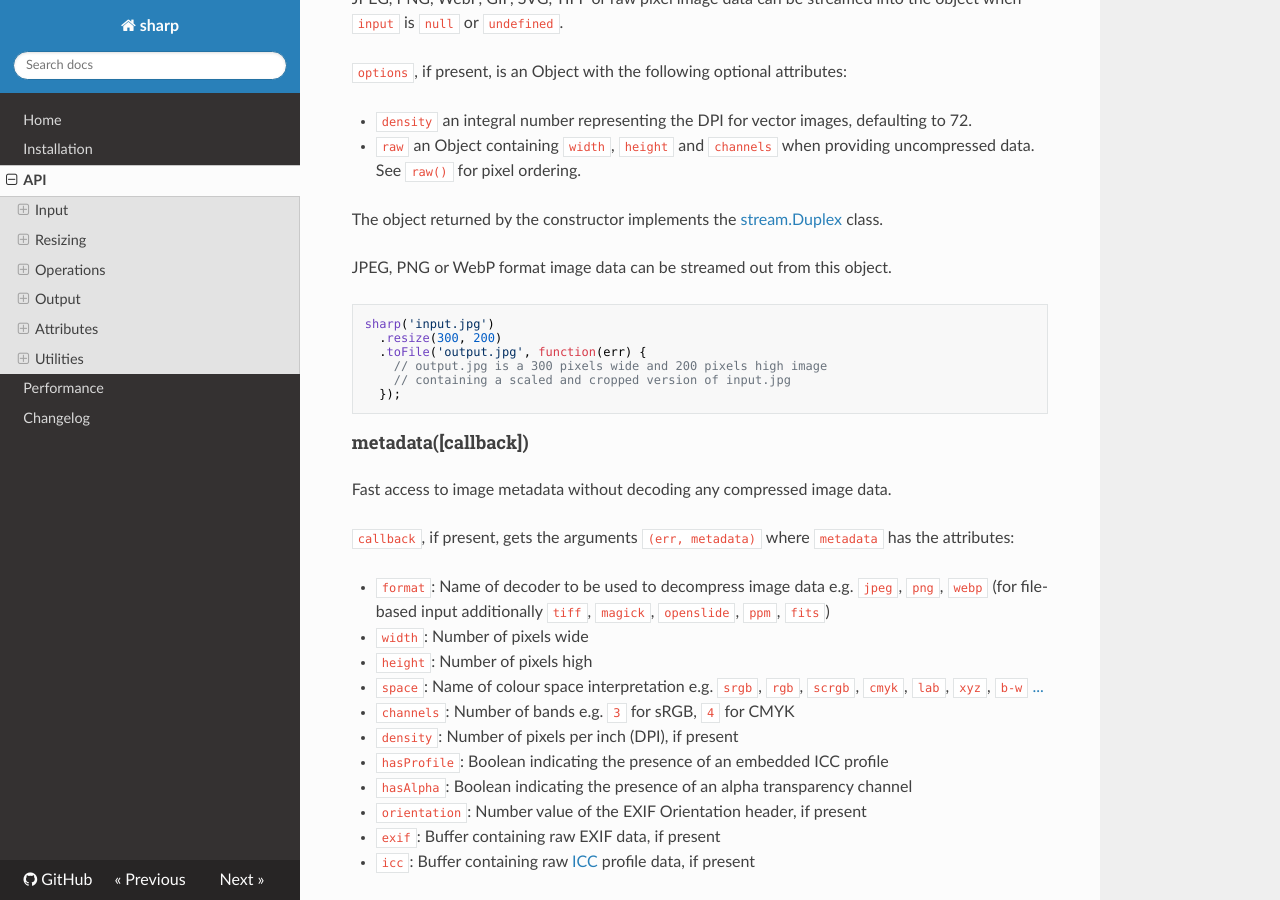
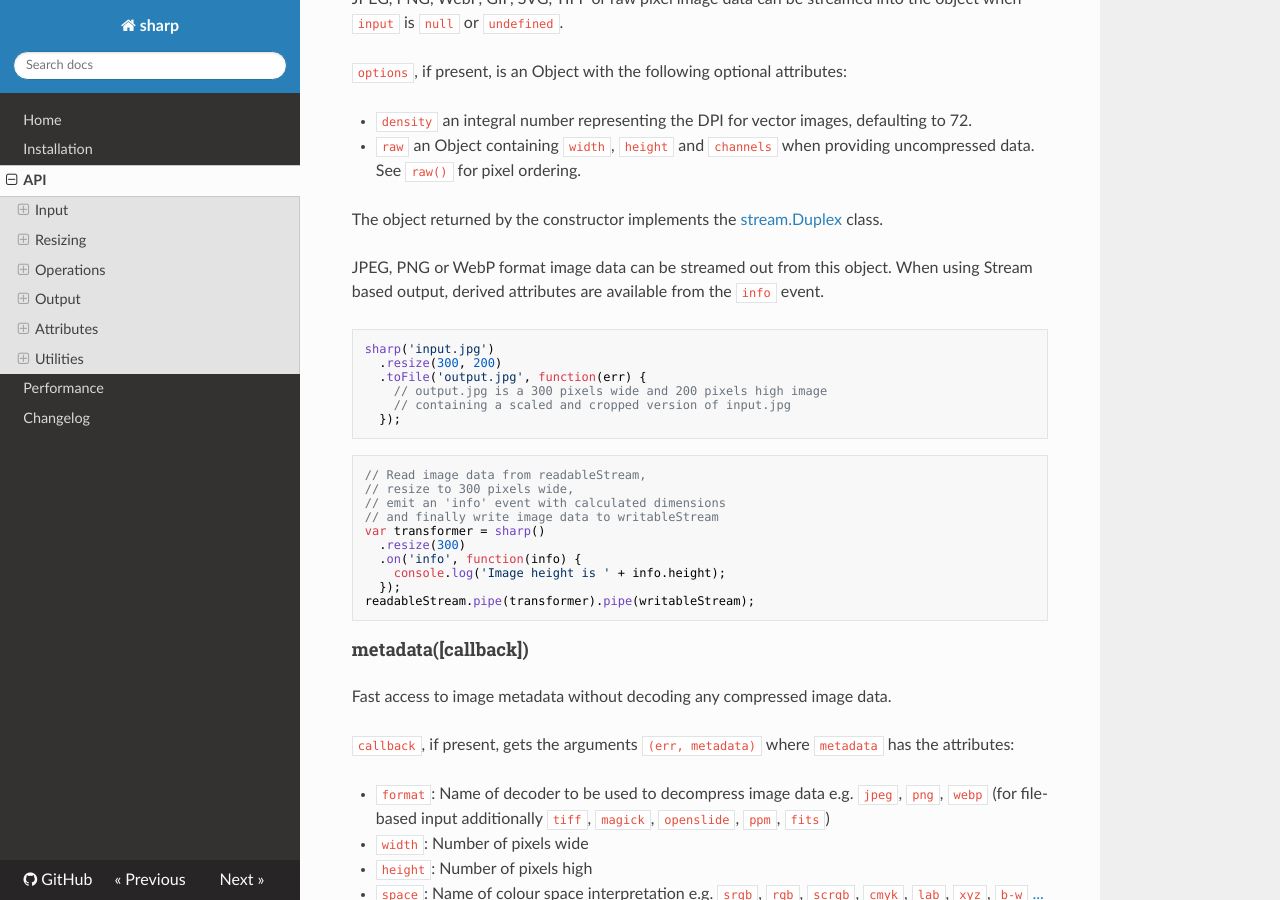
Before and after one commit to webgurucan/node-image-handler, an MkDocs documentation site: the page built from docs/api.md, in a window 1280 px wide and 900 px high, scrolled down 496 px. Built offline with MkDocs 1.6.1, drawn with Linux system fonts in a browser that asks for light colours; nearby versions of some CDN libraries; old or Windows-style settings are respelled for this version of MkDocs.

Commit message:
Emit post-processing 'info' event for Stream-based output

````diff
--- a/docs/api.md
+++ b/docs/api.md
@@ -27,6 +27,7 @@ The object returned by the constructor implements the
 [stream.Duplex](http://nodejs.org/api/stream.html#stream_class_stream_duplex) class.
 
 JPEG, PNG or WebP format image data can be streamed out from this object.
+When using Stream based output, derived attributes are available from the `info` event.
 
 ```javascript
 sharp('input.jpg')
@@ -35,6 +36,19 @@ sharp('input.jpg')
     // output.jpg is a 300 pixels wide and 200 pixels high image
     // containing a scaled and cropped version of input.jpg
   });
+```
+
+```javascript
+// Read image data from readableStream,
+// resize to 300 pixels wide,
+// emit an 'info' event with calculated dimensions
+// and finally write image data to writableStream
+var transformer = sharp()
+  .resize(300)
+  .on('info', function(info) {
+    console.log('Image height is ' + info.height);
+  });
+readableStream.pipe(transformer).pipe(writableStream);
 ```
 
 #### metadata([callback])
--- a/index.js
+++ b/index.js
@@ -803,10 +803,11 @@ Sharp.prototype._pipeline = function(callback) {
     if (this.options.streamIn) {
       // output=stream, input=stream
       this.on('finish', function() {
-        sharp.pipeline(that.options, function(err, data) {
+        sharp.pipeline(that.options, function(err, data, info) {
           if (err) {
             that.emit('error', err);
           } else {
+            that.emit('info', info);
             that.push(data);
           }
           that.push(null);
@@ -814,10 +815,11 @@ Sharp.prototype._pipeline = function(callback) {
       });
     } else {
       // output=stream, input=file/buffer
-      sharp.pipeline(this.options, function(err, data) {
+      sharp.pipeline(this.options, function(err, data, info) {
         if (err) {
           that.emit('error', err);
         } else {
+          that.emit('info', info);
           that.push(data);
         }
         that.push(null);
````
Also changed, not shown: docs/changelog.md (+4 -0 lines), 1 other file.
